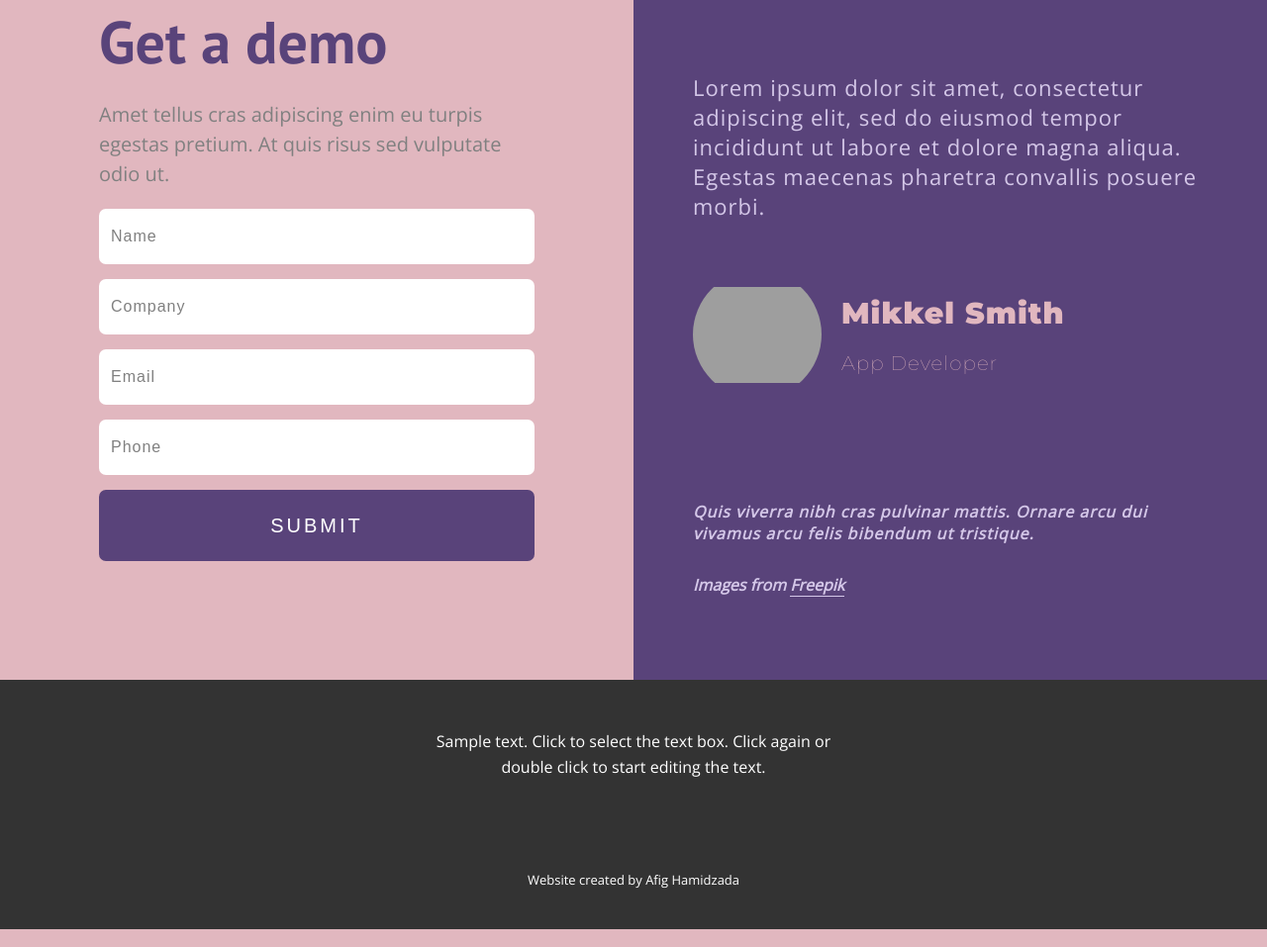
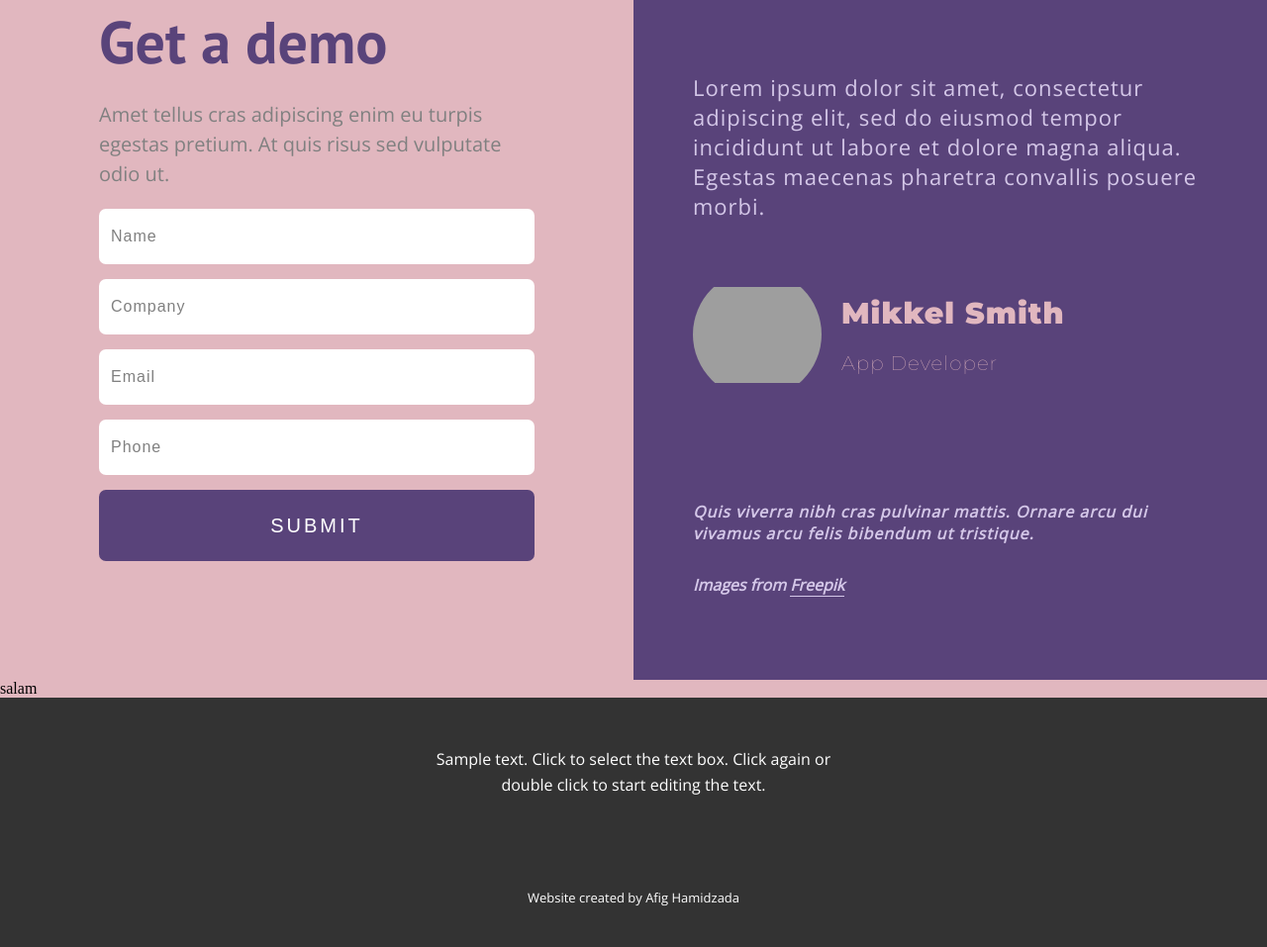
Before and after one commit to AfGamid/Portfolio-web-site-template, a plain HTML site: page index.html in a window 1280 px wide. Shown: the part 6788-7745 px from the top of the page at 99% size. Drawn offline with nearby package versions, Linux system fonts and the light colour scheme; grey boxes are pictures that could not be loaded.

Commit message:
firstversion

```diff
--- a/index.html
+++ b/index.html
@@ -535,7 +535,9 @@
       </div>
     </section>
     <!-- form section end -->
-
+<section>
+  <span>salam</span>
+</section>
     <!-- footer begin -->
     <footer>
       <div class="footer-text-container centralized-content">
```
